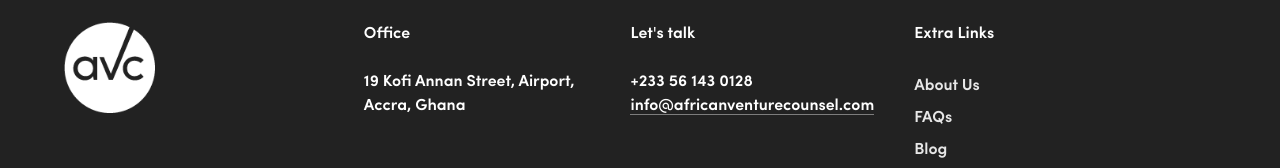
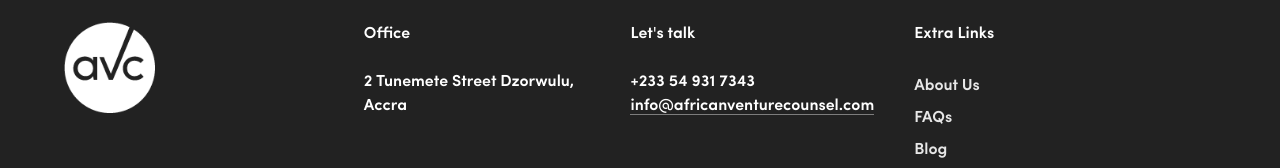
Before and after one commit to Bendomey/avc-website, a Next.js app: page /faqs in a window 1280 px wide. Shown: the part 2292-2460 px from the top of the page. Built offline with nearby package versions, Linux system fonts and the light colour scheme; a web font is replaced by a local one.

Commit message:
updated:homt

```diff
--- a/components/footer.js
+++ b/components/footer.js
@@ -39,7 +39,7 @@ export function Footer() {
                 >
                   Office
                 </div>
-                <div>19 Kofi Annan Street, Airport, Accra, Ghana</div>
+                <div>2 Tunemete Street Dzorwulu, Accra</div>
               </div>
               <div className="col lg-4 md-12 no-margin-bottom">
                 <div
@@ -49,8 +49,8 @@ export function Footer() {
                   Let&#x27;s talk
                 </div>
                 <div>
-                  <a href="tel:+23356143 0128" className="phone-footer">
-                    +233 56 143 0128
+                  <a href="tel:+233549317343" className="phone-footer">
+                    +233 54 931 7343
                   </a>
                 </div>
                 <a
--- a/modules/home/index.js
+++ b/modules/home/index.js
@@ -34,7 +34,7 @@ export function Home() {
               data-aos="fade-right"
               data-aos-anchor-placement="bottom-bottom"
             >
-              A Modern Legal Solution For African Businesses
+              A Modern African Law Company
             </h1>
             <br />
 
```
